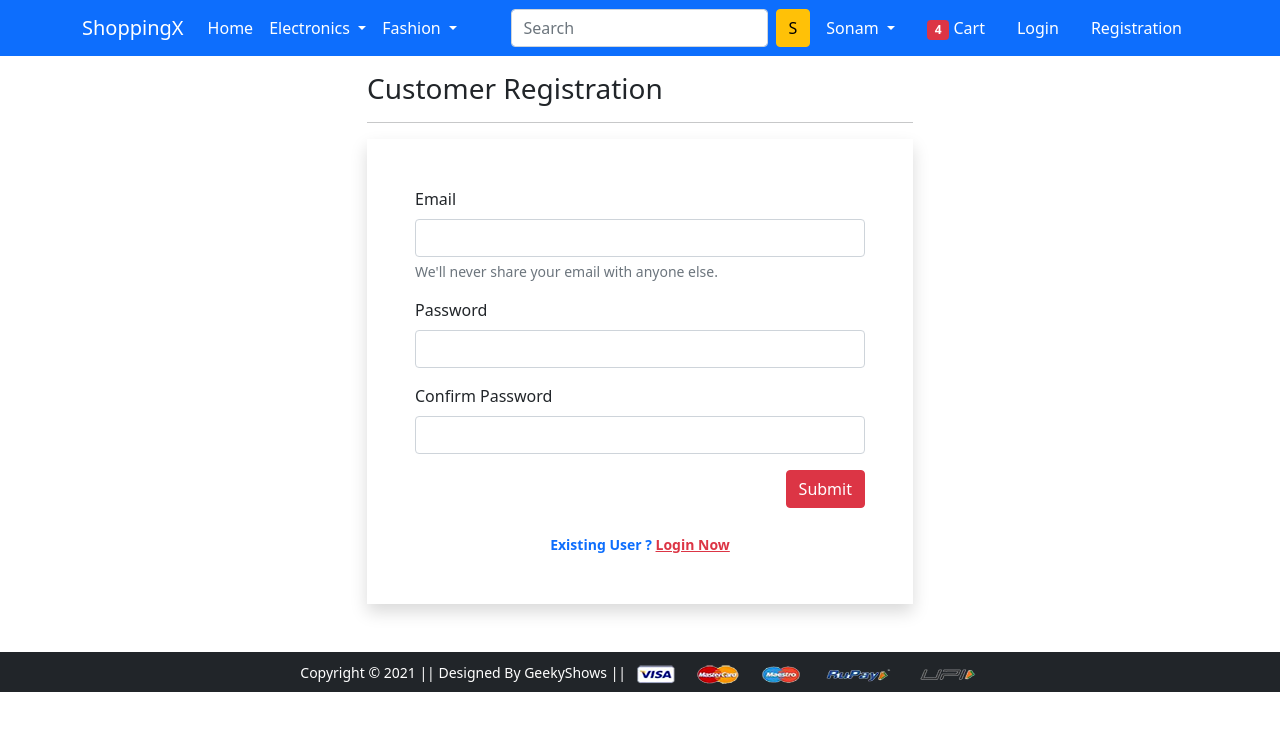
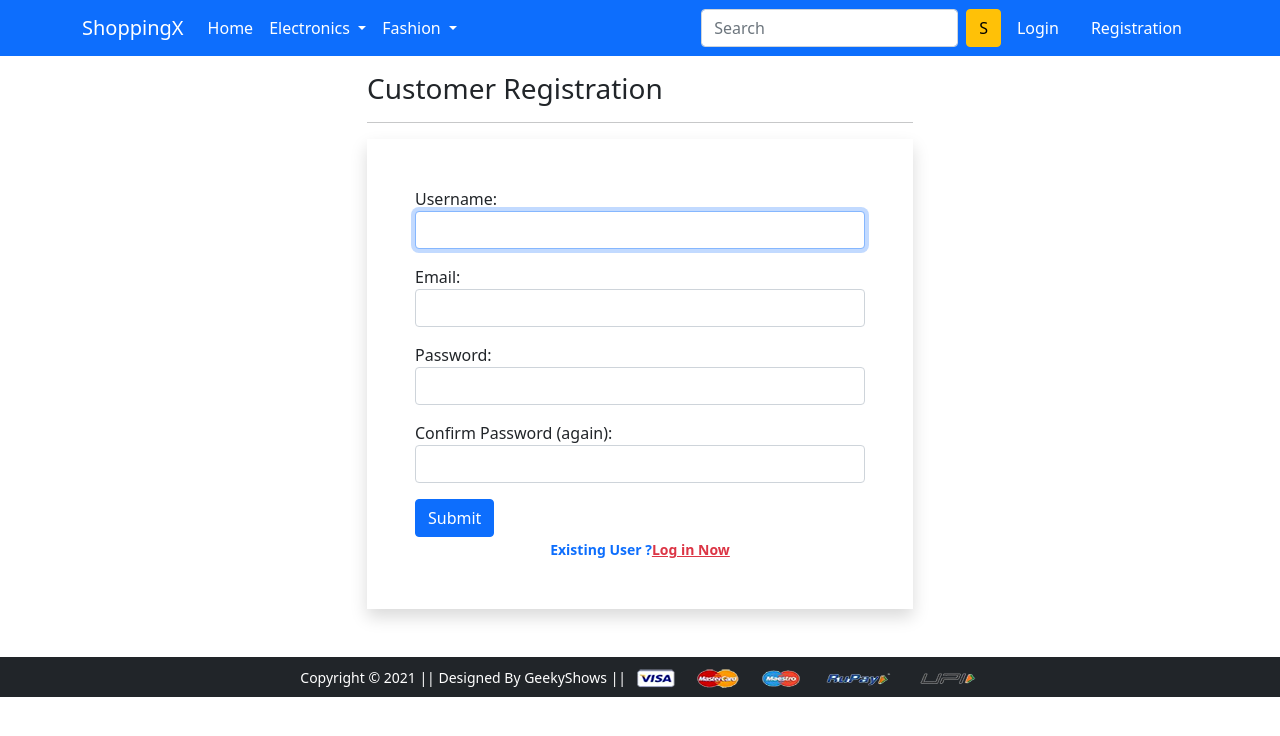
Before and after one commit to SusavanMondal/ShoppingX, a Django app: page /registration/ in a window 1280 px wide. Shown: the top 736 px of the page. Run offline with Django 4.2, Linux system fonts and the light colour scheme; some libraries are stand-ins or nearby versions.

Commit message:
login page, registration page

```diff
--- a/ShoppingX/ShoppingX/settings.py
+++ b/ShoppingX/ShoppingX/settings.py
@@ -119,6 +119,8 @@ USE_TZ = True
 STATIC_URL = 'static/'
 MEDIA_URL='/media/'
 MEDIA_ROOT=BASE_DIR/'media'
+LOGIN_REDIRECT_URL='/profile/'
+# Default primary key field type
 
 # Default primary key field type
 # https://docs.djangoproject.com/en/4.1/ref/settings/#default-auto-field
--- /dev/null
+++ b/ShoppingX/app/forms.py
@@ -0,0 +1,18 @@
+from django import forms
+from django.contrib.auth.models import User
+from django.contrib.auth.forms import UserCreationForm, AuthenticationForm,UsernameField
+from django.utils.translation import gettext, gettext_lazy as _
+
+class CustomRegistrationFrom(UserCreationForm):
+    password1=forms.CharField(label="Password", widget=forms.PasswordInput(attrs={'class':'form-control'}))
+    password2=forms.CharField(label="Confirm Password (again)", widget=forms.PasswordInput(attrs={'class':'form-control'}))
+    email=forms.EmailField(label="Email", widget=forms.TextInput(attrs={'class':'form-control'}))
+    class Meta:
+        model=User
+        fields=['username', 'email', 'password1', 'password2']
+        labels={'email':'Email'}
+        widgets={'username':forms.TextInput(attrs={'class':'form-control'})}
+
+class LoginForm(AuthenticationForm):
+    username = UsernameField(widget=forms.TextInput(attrs={'autofocus': True, 'class':'form-control'}) )
+    password=forms.CharField(label=_("Password"),strip=False,widget=forms.PasswordInput(attrs={'autocomplete': 'current-password', 'class':'form-control'}))
--- a/ShoppingX/app/templates/app/base.html
+++ b/ShoppingX/app/templates/app/base.html
@@ -58,6 +58,7 @@
          </form>
          <div>
           <ul class="navbar-nav me-auto mb-2 mb-lg-0">
+            {% if request.user.is_authenticated %}
            <li class="nav-item dropdown mx-2">
               <a class="nav-link dropdown-toggle text-white" href="#" id="profileDropdown" role="button" data-bs-toggle="dropdown" aria-expanded="false">
                 Sonam
@@ -66,18 +67,20 @@
                 <li><a class="dropdown-item" href="{% url 'profile' %}">Profile</a></li>
                 <li><a class="dropdown-item" href="{% url 'orders' %}">Orders</a></li>
                 <li><a class="dropdown-item" href="{% url 'changepassword' %}">Change Password</a></li>
-                <li><a class="dropdown-item" href="#">Logout</a></li>
+                <li><a class="dropdown-item" href="{%url 'logout' %}">Logout</a></li>
               </ul>
             </li>
             <li class="nav-item mx-2">
              <a href="{% url 'add-to-cart' %}" class="nav-link text-white"><span class="badge bg-danger">4</span> Cart </a>
             </li>
+            {% else %}
             <li class="nav-item mx-2">
              <a href="{% url 'login' %}" class="nav-link text-white">Login</a>
             </li>
             <li class="nav-item mx-2">
              <a href="{% url 'customerregistration' %}" class="nav-link text-white">Registration</a>
             </li>
+            {% endif %}
           </ul>
          </div>
        </div>
--- a/ShoppingX/app/templates/app/customerregistration.html
+++ b/ShoppingX/app/templates/app/customerregistration.html
@@ -9,31 +9,31 @@
    <hr>
 
    <form action="" method="post" novalidate class="shadow p-5">
-    <div class="mb-3">
-     <label for="inputEmail4" class="form-label">Email</label>
-     <input type="email" class="form-control" id="inputEmail4">
-     <div id="emailHelp" class="form-text">We'll never share your email with anyone else.</div>
+    {% if messages %}
+    {% for message in messages  %}
+    <p
+        {% if message.tags %}  class="alert alert-{{message.tags}} mb-5" {% endif %}>{{message}}
+    </p>{% endfor %}
+    {% endif %}
+      {% csrf_token %}
+      {% for fm in form %}
+      <div class="form-group mb-3">
+          {{ fm.label_tag }}{{fm}}<small class="text-danger">{{fm.errors|striptags}}</small>
       </div>
-    <div class="mb-3">
-     <label for="inputPassword1" class="form-label">Password</label>
-     <input type="password" class="form-control" id="inputPassword1">
+      {% endfor %}
+      <input type="submit" value="Submit" class="btn btn-primary">
+      <br>
+      <div class="text-center text-primary fw-bold">
+          <small>Existing User ?<a href="{% url 'login' %}" class="text-danger">Log in Now</a></small>
       </div>
-    <div class="mb-3">
-     <label for="inputPassword2" class="form-label">Confirm Password</label>
-     <input type="password" class="form-control" id="inputPassword2">
-    </div>
-    <div class="text-end">
-     <button type="button" class="btn btn-danger">Submit</button>
-    </div>
-    <br>
-    <div class="text-center text-primary fw-bold"><small>Existing User ? <a href="{% url 'login' %}"
-       class="text-danger">Login Now</a> </small></div>
+
       {% if form.non_field_errors %}
       {% for error in form.non_field_errors %}
       <p class="alert alert-danger my-3">{{error}}</p>
       {% endfor %}
       {% endif %}
   </form>
+
   </div>
  </div>
 </div>
--- a/ShoppingX/app/templates/app/home.html
+++ b/ShoppingX/app/templates/app/home.html
@@ -134,7 +134,7 @@
 
   <div class="owl-carousel" id="slider1">
    {%for l in Laptop %}
-   <a href="{% url 'product-detail' l.id %}" class="btn"><div class="item"><img src="{{l.product_image.url}}" alt="" height="350px"><span class="fw-bold">{{l.title}}</span><br><span class="fs-5">{{l.selling_price}}</span></div></a>
+   <a href="{% url 'product-detail' l.id %}" class="btn"><div class="item"><img src="{{l.product_image.url}}" alt="" height="350px"><span class="fw-bold">{{l.title}}</span><br><span class="fs-5">{{l.discount_price}}</span></div></a>
    {% endfor %}
   </div>
  </div>
--- a/ShoppingX/app/urls.py
+++ b/ShoppingX/app/urls.py
@@ -2,6 +2,8 @@ from django.urls import path
 from app import views
 from django.conf import settings
 from django.conf.urls.static import static
+from django.contrib.auth import views as auth_views
+from .forms import LoginForm
 urlpatterns = [
     # path('', views.home),
     path('',views.Productsviews.as_view(), name="home"),
@@ -20,7 +22,10 @@ urlpatterns = [
     path('topwear/<slug:data>', views.topwear, name='topweardata'),#fetch data for topwear
     path('bottomwear/', views.bottomwear, name='bottomwear'),
     path('bottomwear/<slug:data>', views.bottomwear, name='bottomweardata'),#fetch data for topwear
-    path('login/', views.login, name='login'),
-    path('registration/', views.customerregistration, name='customerregistration'),
+    # path('login/', views.login, name='login'),
+    path('accounts/login/', auth_views.LoginView.as_view(template_name='app/login.html',authentication_form=LoginForm), name='login'),#login
+    # path('registration/', views.customerregistration, name='customerregistration'),
+    path('registration/', views.CustomerRegistrationView.as_view(), name='customerregistration'),#customerRegistration
     path('checkout/', views.checkout, name='checkout'),
+    path('logout/',views.authlogout, name='logout'),
 ]+static(settings.MEDIA_URL, document_root=settings.MEDIA_ROOT)
--- a/ShoppingX/app/views.py
+++ b/ShoppingX/app/views.py
@@ -1,6 +1,12 @@
 from django.shortcuts import render
 from django.views import View
 from .models import *
+from .forms import CustomRegistrationFrom
+from django.contrib import messages
+from django.contrib.auth import authenticate, login, logout
+from django.shortcuts import render, redirect
+
+
 # def home(request):
 #  return render(request, 'app/home.html')
 
@@ -115,11 +121,28 @@ def laptop(request, data=None):
     return render(request, 'app/laptop.html', {'laptop': laptops})
 
 
-def login(request):
- return render(request, 'app/login.html')
+# def login(request):
+#  return render(request, 'app/login.html')
 
-def customerregistration(request):
- return render(request, 'app/customerregistration.html')
 
+
+# def customerregistration(request):
+#  return render(request, 'app/customerregistration.html')
+class CustomerRegistrationView(View):
+   def get(self,request):
+      form=CustomRegistrationFrom()
+      return render(request,'app/customerregistration.html' , context={'form':form})
+   def post(self,request):
+      form=CustomRegistrationFrom(request.POST)
+      if form.is_valid():
+         messages.success(request, 'Successfully Registered!')
+         form.save()
+      return render(request,'app/customerregistration.html' , context={'form':form})
+
+
+def authlogout(request):
+    logout(request)
+    messages.success(request, "Successfully logged out")
+    return redirect('login')
 def checkout(request):
  return render(request, 'app/checkout.html')
```
Also changed, not shown: ShoppingX/app/templates/app/login.html (+13 -10 lines), ShoppingX/app/templates/app/bottomwear.html (line endings or trailing spaces), ShoppingX/db.sqlite3. Lines whose indentation alone changed are shown as unchanged.
